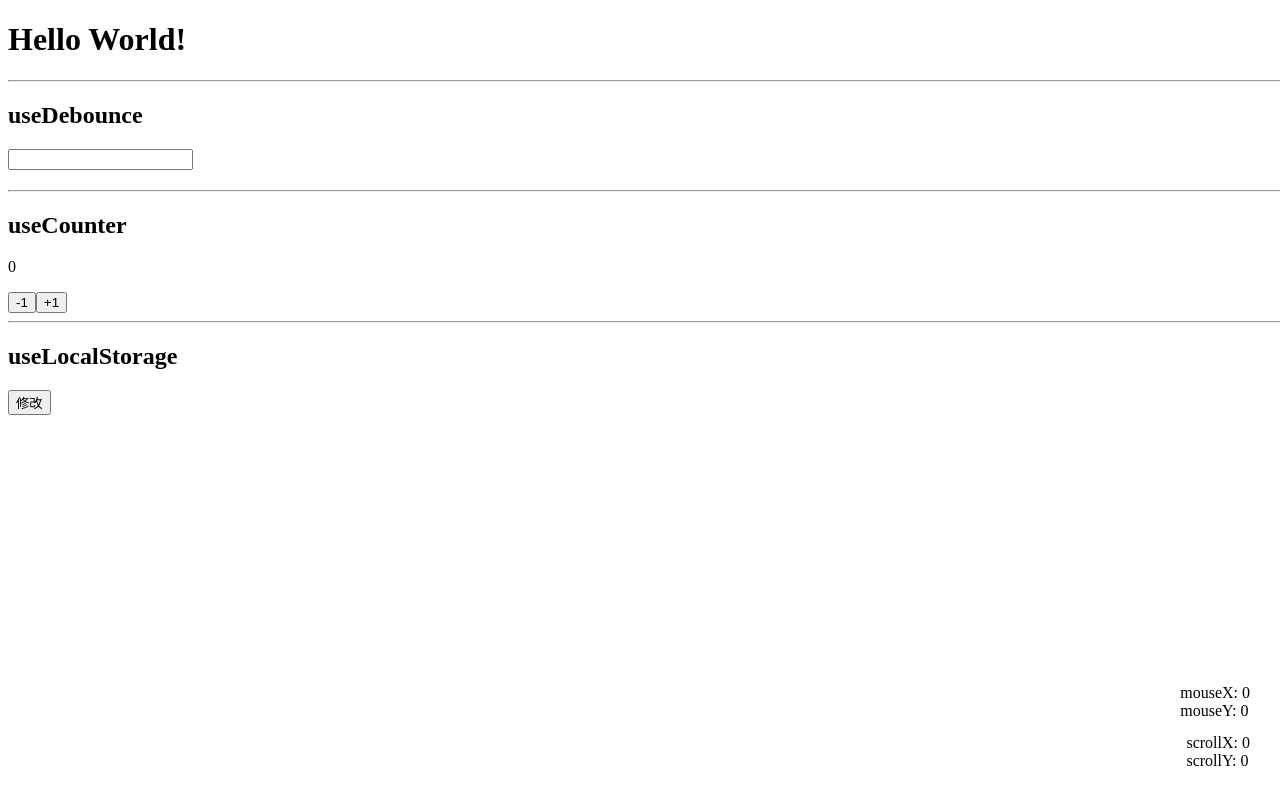
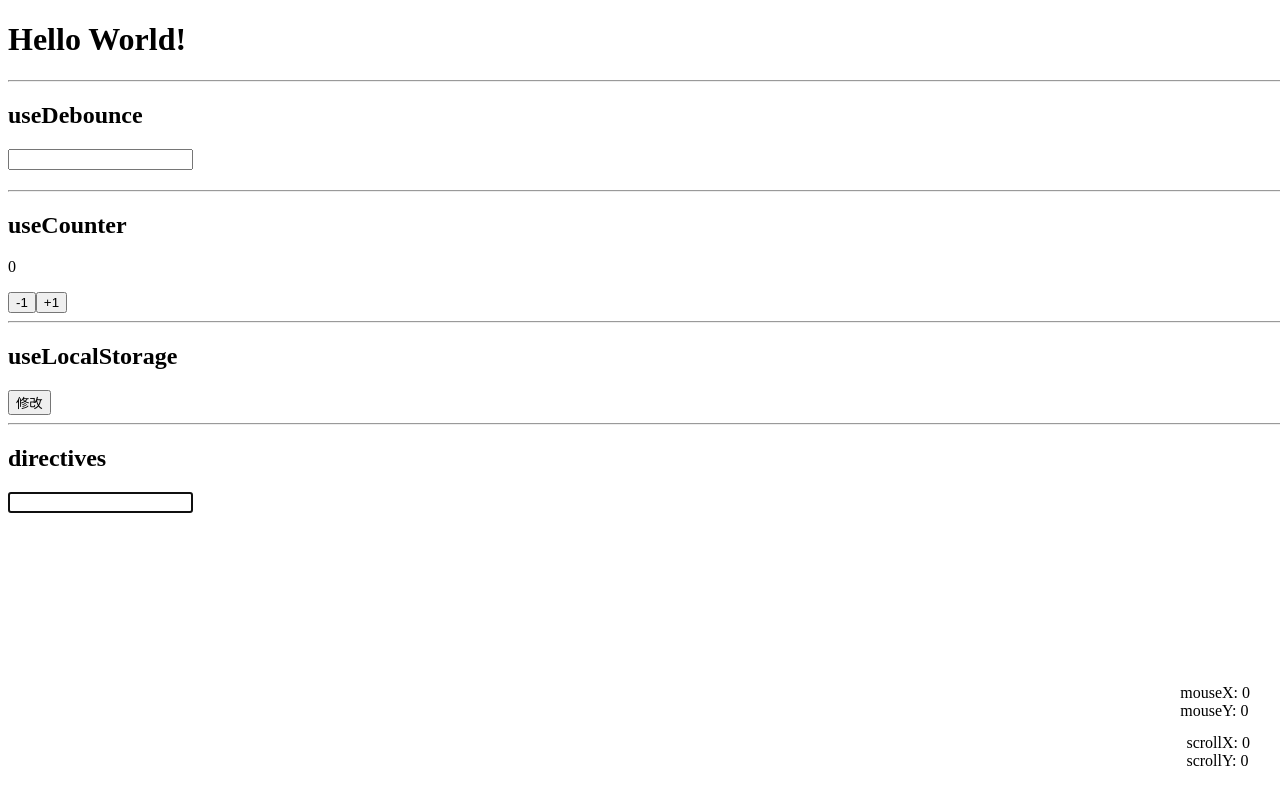
Before and after one commit to Hongbusi/learn-vue3, a Vue app: page / in a window 1280 px wide. Shown: the top 804 px of the page. Built offline with nearby package versions, Linux system fonts and the light colour scheme.

Commit message:
chore: directive

```diff
--- a/src/App.vue
+++ b/src/App.vue
@@ -26,6 +26,10 @@
       <div>mouseX: {{ mouseX }}</div>
       <div>mouseY: {{ mouseY }}</div>
     </div>
+    <hr>
+
+    <h2>directives</h2>
+    <directives />
   </div>
 </template>
 
@@ -37,7 +41,13 @@ import useScrollPosition from './hooks/useScrollPosition';
 import useMousePosition from './hooks/useMousePosition';
 import useLocalStorage from './hooks/useLocalStorage';
 
+import directives from './components/directives.vue';
+
 export default {
+  components: {
+    directives
+  },
+
   setup() {
     const message = useDebounce();
 
--- /dev/null
+++ b/src/components/directives.vue
@@ -0,0 +1,16 @@
+<template>
+  <input type="text" v-focus>
+</template>
+
+<script>
+  export default {
+    // 局部指令
+    directives: {
+      focus: {
+        mounted(el) {
+          el.focus();
+        }
+      }
+    }
+  }
+</script>
--- a/src/main.js
+++ b/src/main.js
@@ -1,4 +1,13 @@
 import { createApp } from 'vue';
 import App from './App.vue';
 
-createApp(App).mount('#app');
+const app = createApp(App);
+
+// 全局指令
+app.directive('focus', {
+  mounted(el) {
+    el.focus();
+  }
+});
+
+app.mount('#app');
```
